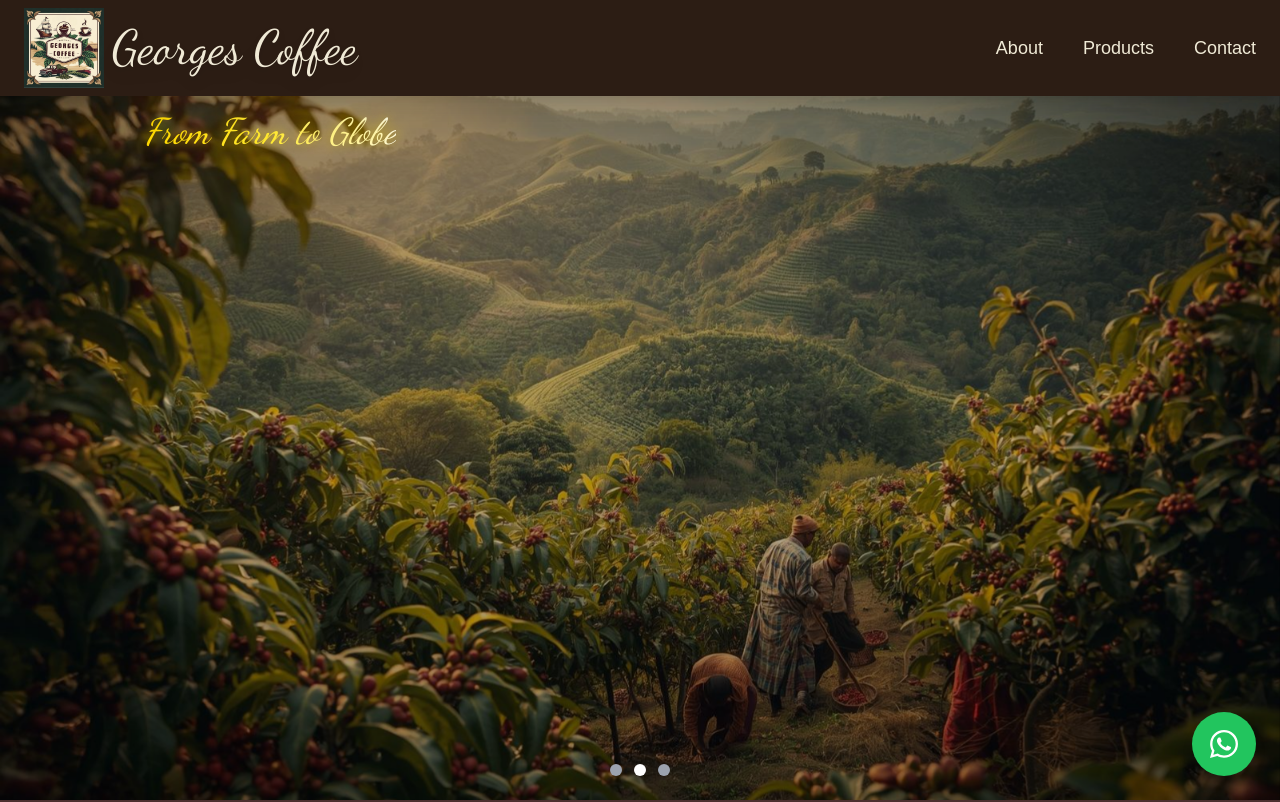
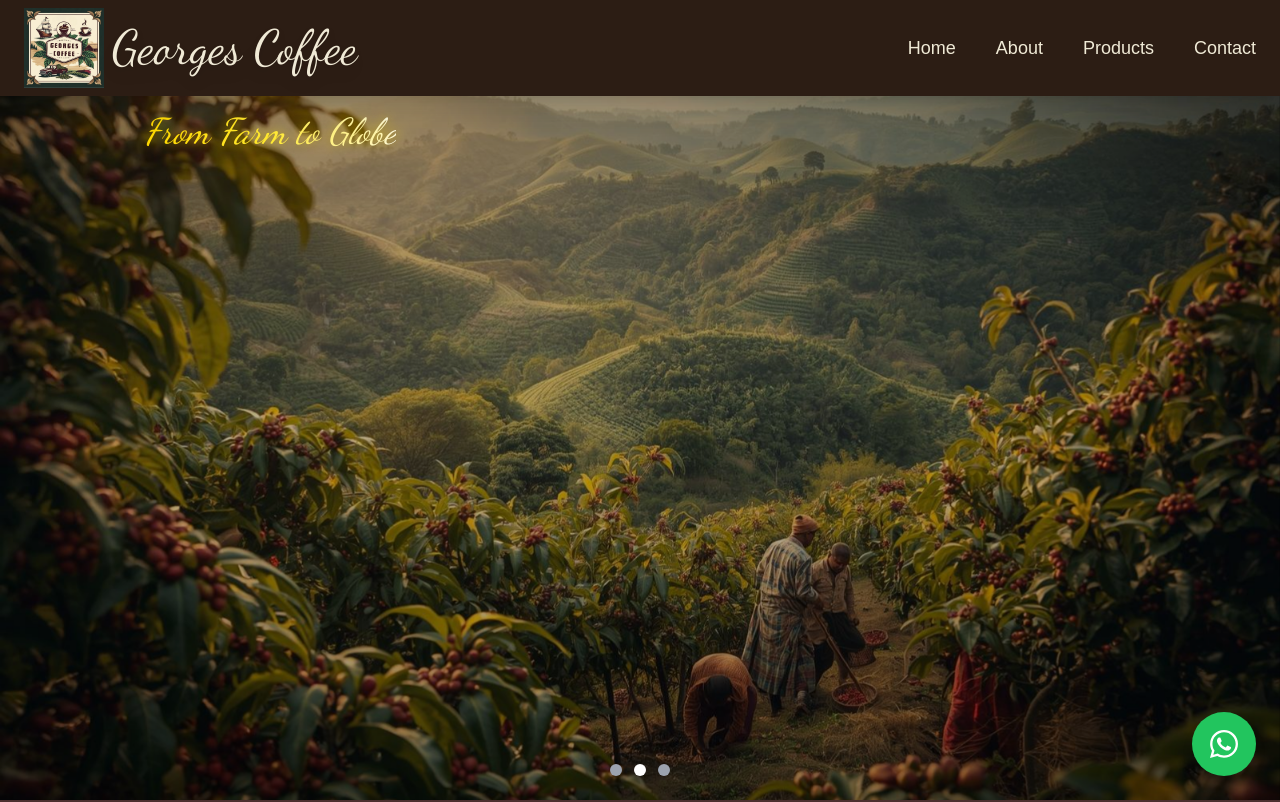
Before and after one commit to Anudepp/Cabinet-of-Coffee-Affairs, a React (Vite) app: page / in a window 1280 px wide. Shown: the top 802 px of the page. Built offline with nearby package versions, Linux system fonts and the light colour scheme.

Commit message:
Added home on navbar

```diff
--- a/src/components/Navbar.tsx
+++ b/src/components/Navbar.tsx
@@ -56,6 +56,7 @@ export default function Navbar() {
           {/* Desktop Menu */}
           <div className="hidden md:flex items-center gap-10">
             {[
+            { name: "Home ", path: "/" },
               { name: "About", path: "/about" },
               { name: "Products", path: "/products" },
               { name: "Contact", path: "/contact" },
```
